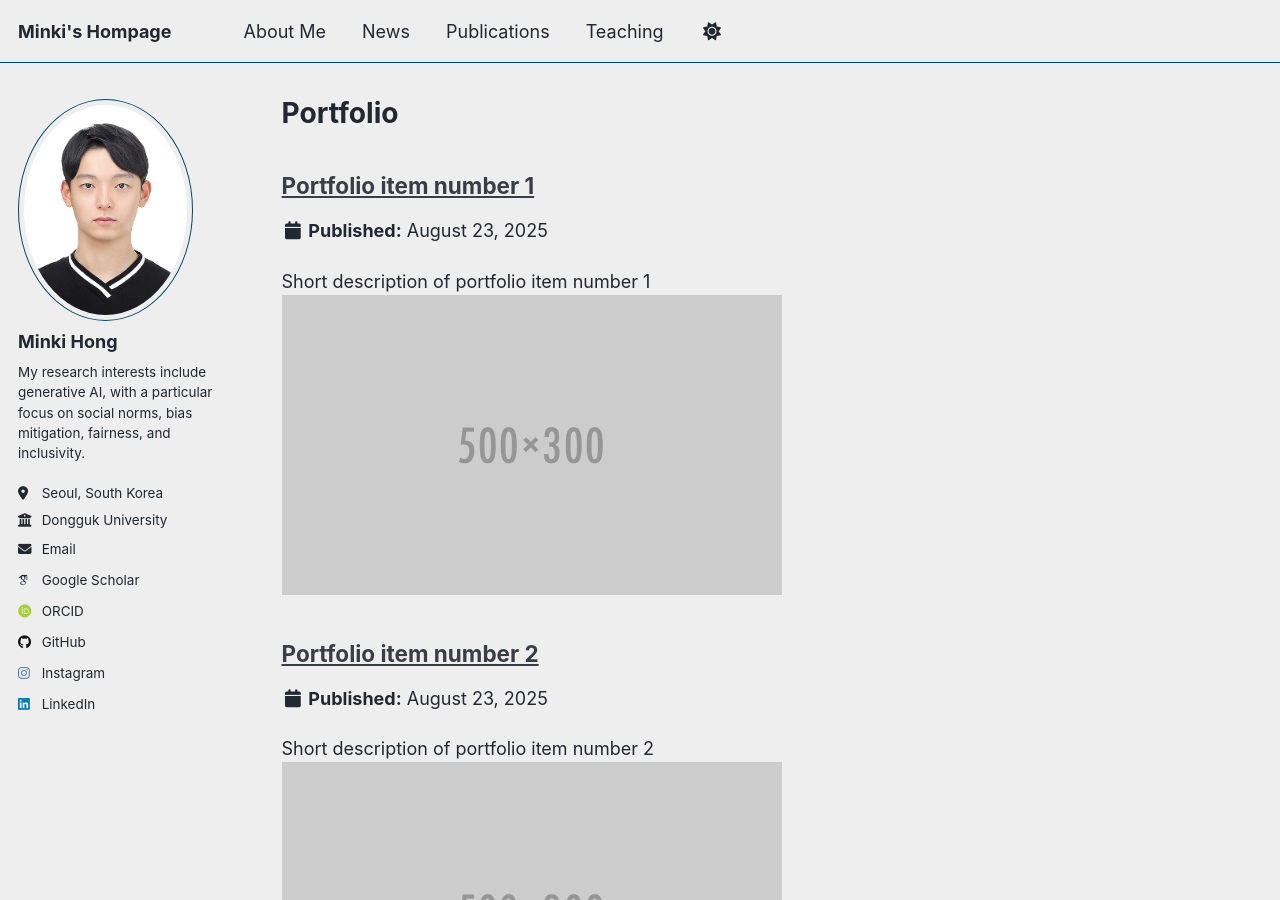
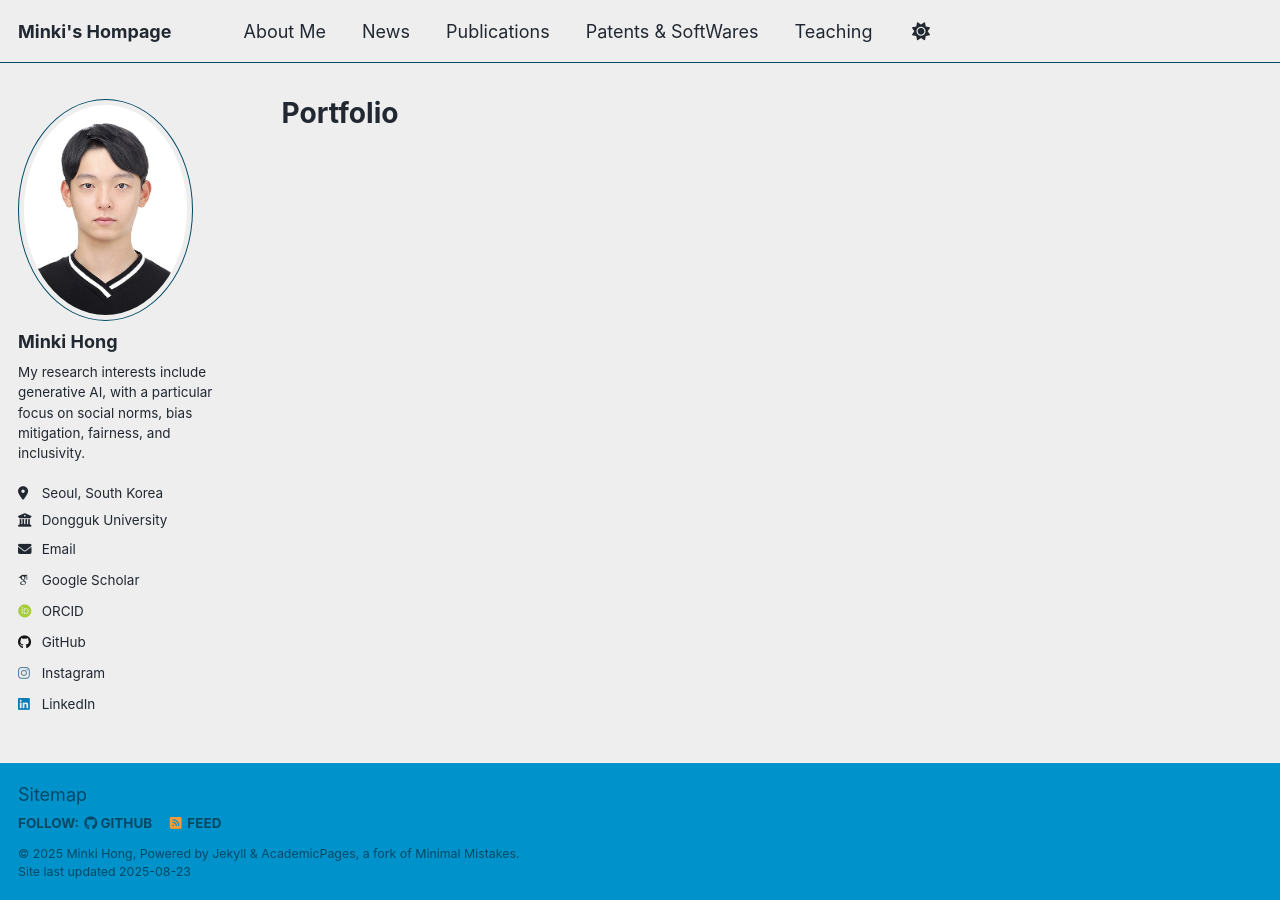
Before and after one commit to bk123477/bk123477.github.io, a Jekyll site: the page built from _pages/portfolio.html, in a window 1280 px wide and 900 px high. Built offline with Jekyll 4.4.1, drawn with Linux system fonts in a browser that asks for light colours; some web fonts are replaced; a script that is not in the unit is left out.

Commit message:
Update new pages

```diff
--- a/_config.yml
+++ b/_config.yml
@@ -270,15 +270,15 @@ defaults:
       share: true
       comments: true
   # _portfolio
-  # # _portfolio
-  # - scope:
-  #     path: ""
-  #     type: portfolio
-  #   values:
-  #     layout: single
-  #     author_profile: true
-  #     share: true
-  #     comment: true
+  # _portfolio
+  - scope:
+      path: ""
+      type: patents
+    values:
+      layout: single
+      author_profile: true
+      share: true
+      comment: true
   # # _talks
   # - scope:
   #     path: ""
--- a/_data/navigation.yml
+++ b/_data/navigation.yml
@@ -17,10 +17,14 @@ main:
   - title: "Publications"
     url: /publications/
 
+  - title: "Patents & SoftWares"
+    url: /patents
+
   # - title: "Talks"
   #   url: /talks/
   - title: "Teaching"
     url: /teaching/
+
 
   # - title: "Portfolio"
   #   url: /portfolio/
```
Also changed, not shown: _patents/portfolio-1.md (renamed from _portfolio/portfolio-1.md), _patents/portfolio-2.html (renamed from _portfolio/portfolio-2.html).
